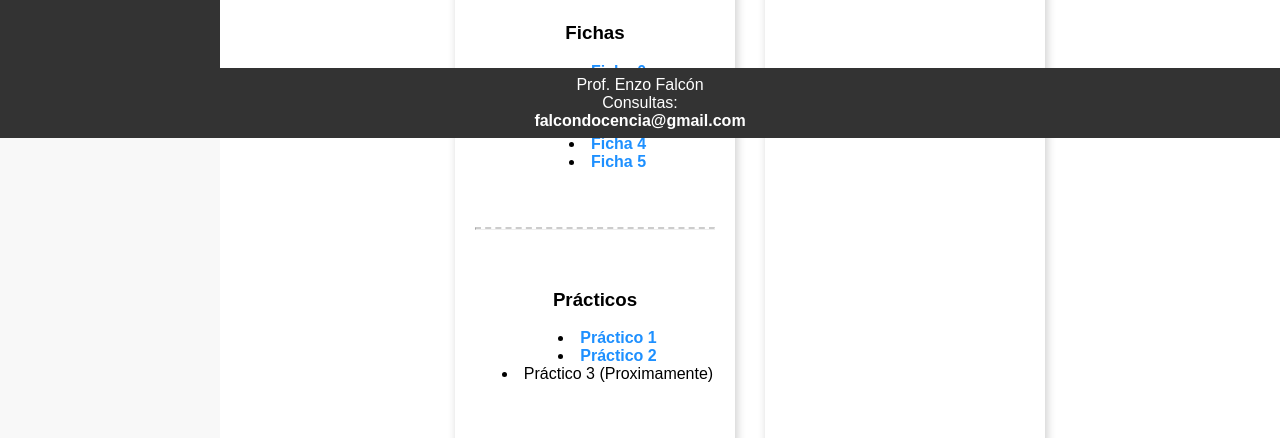
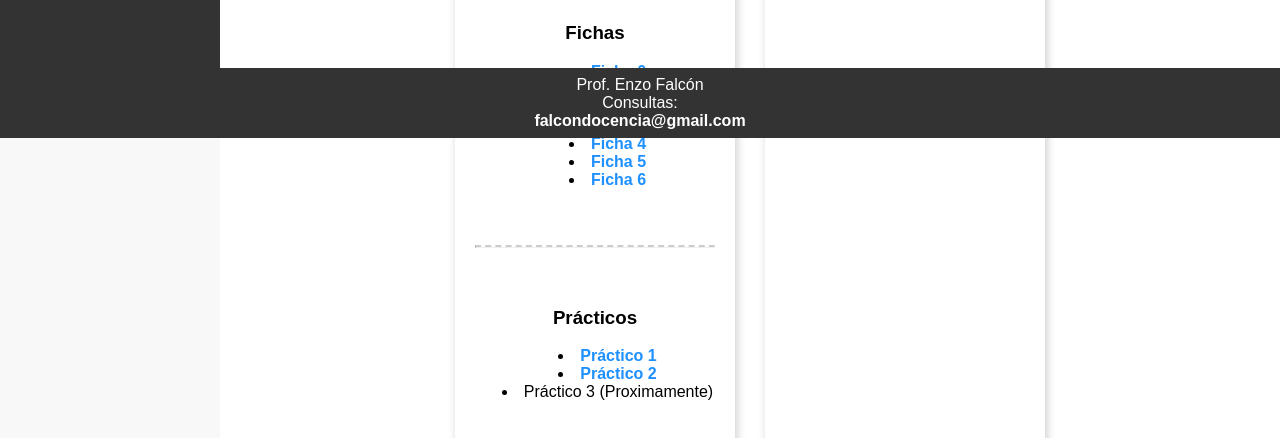
Before and after one commit to enzofalcon/webcursos, a plain HTML site: page paginas/1MHProgramacionESI.html in a window 1280 px wide. Shown: the part 662-1100 px from the top of the page. Drawn offline with Linux system fonts and the light colour scheme.

Commit message:
update prog

```diff
--- a/paginas/1MHProgramacionESI.html
+++ b/paginas/1MHProgramacionESI.html
@@ -58,9 +58,12 @@
                             <li><a href="https://drive.google.com/file/d/1OF73IaDWcB4KMZYriFfd0JlVJFL7bEY_/view?usp=sharing" class="tooltip">
                                 Ficha 4<span class="tooltip-text">
                                     Imprimir y variables</span></a></li>
-                            <li><a href="  https://drive.google.com/file/d/1kGxTDt1kWSkFtCdweB1BcRfKWwKzQSNW/view?usp=sharing" class="tooltip">
+                            <li><a href="https://drive.google.com/file/d/1kGxTDt1kWSkFtCdweB1BcRfKWwKzQSNW/view?usp=sharing" class="tooltip">
                                 Ficha 5<span class="tooltip-text">
-                                    If- Switch</span></a></li>
+                                    Entrada de datos</span></a></li>
+                            <li><a href="https://drive.google.com/file/d/1DkiqZ0-3XTO-PNpO1IW_D_5rV0CQMnYA/view?usp=sharing" class="tooltip">
+                                Ficha 6<span class="tooltip-text">
+                                    If - Switch</span></a></li>
                         </ul>
                     </div>
                      <!-- Línea discontinua -->
```
Also changed, not shown: paginas/1MCProgramacionITI.html (+5 -2 lines).
